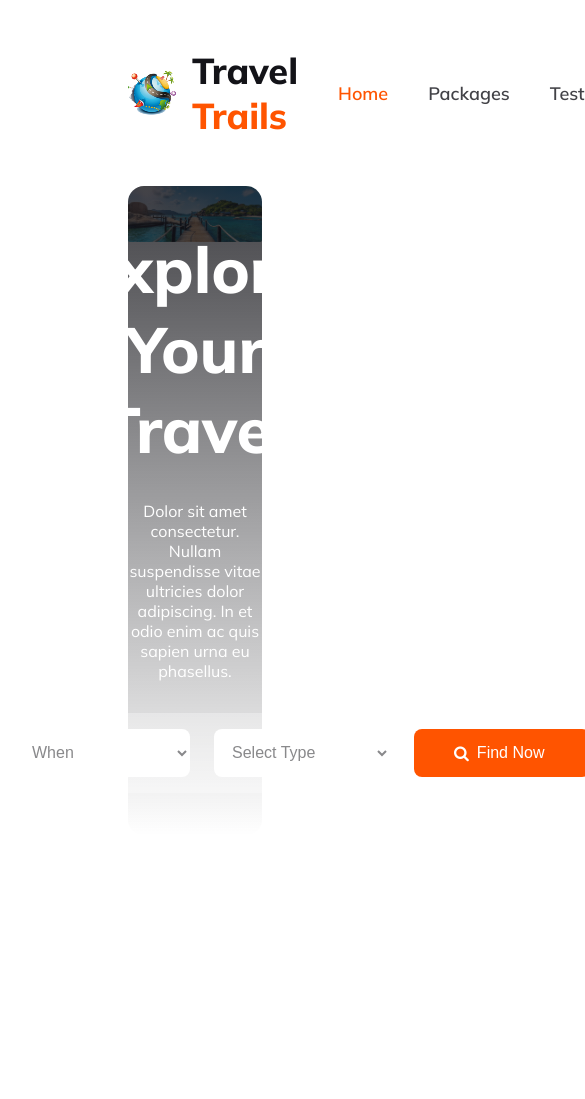
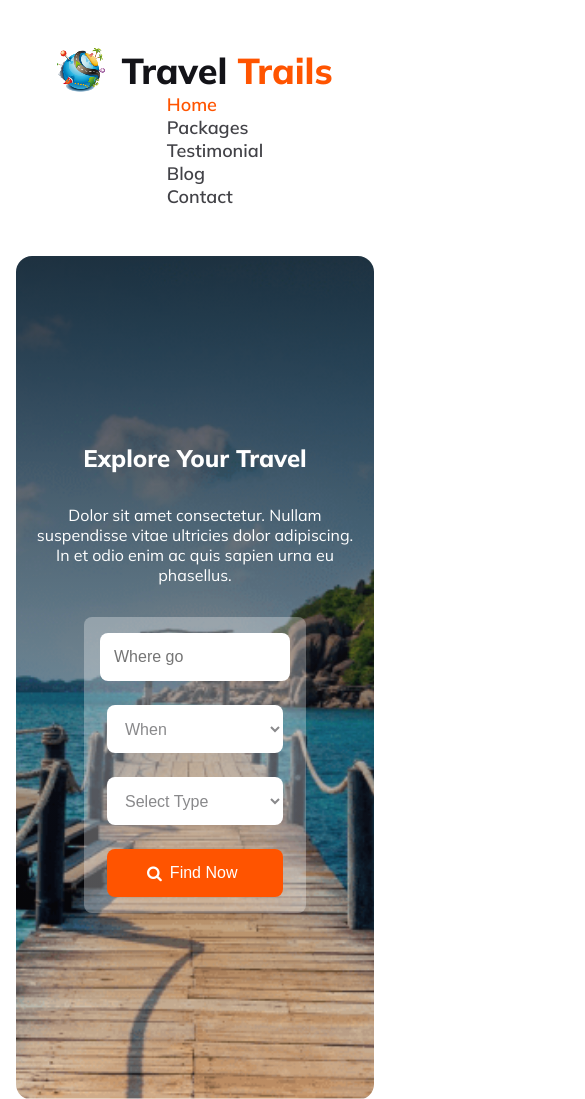
Before and after one commit to SFTanim/Assignment-002, a plain HTML site: page index.html in a window 390 px wide. Shown: the top 1099 px of the page, 585 px wide, since content can reach past the window. Before the commit the page ends 884 px from the top, so only its background shows below. Drawn offline with Linux system fonts and the light colour scheme.

Commit message:
header/nav-bar responsive done

```diff
--- a/style/style.css
+++ b/style/style.css
@@ -97,13 +97,13 @@ nav ul li a {
 
 .banner h1 {
     color: #FFF;
-    font-size: 64px;
+    font-size: 4rem;
     font-weight: 800;
 }
 
 .banner p {
     color: #FFF;
-    font-size: 16px;
+    font-size: 1rem;
     font-weight: 400;
     max-width: 40rem;
 }
@@ -133,6 +133,60 @@ button {
 }
 /* _________________________________________Popular Tours Section */
 /* _____Main */
-main{
 
+
+
+
+
+
+
+
+
+
+
+
+
+
+
+
+
+
+
+
+
+
+
+
+
+
+
+
+
+
+
+
+
+
+
+
+
+
+@media screen and (max-width: 600px) {
+    .banner-input, nav, ul{
+        flex-direction: column;
+    }
+    header{
+        margin: 3rem 1rem;
+    }
+    .banner{
+        background-size: cover;
+        height: 100vh;
+        background-position: center;
+    }
+    .banner h1{
+        font-size: 1.5rem;
+    }
+    .banner p{
+        max-width: 20rem;
+    }
 }
```
